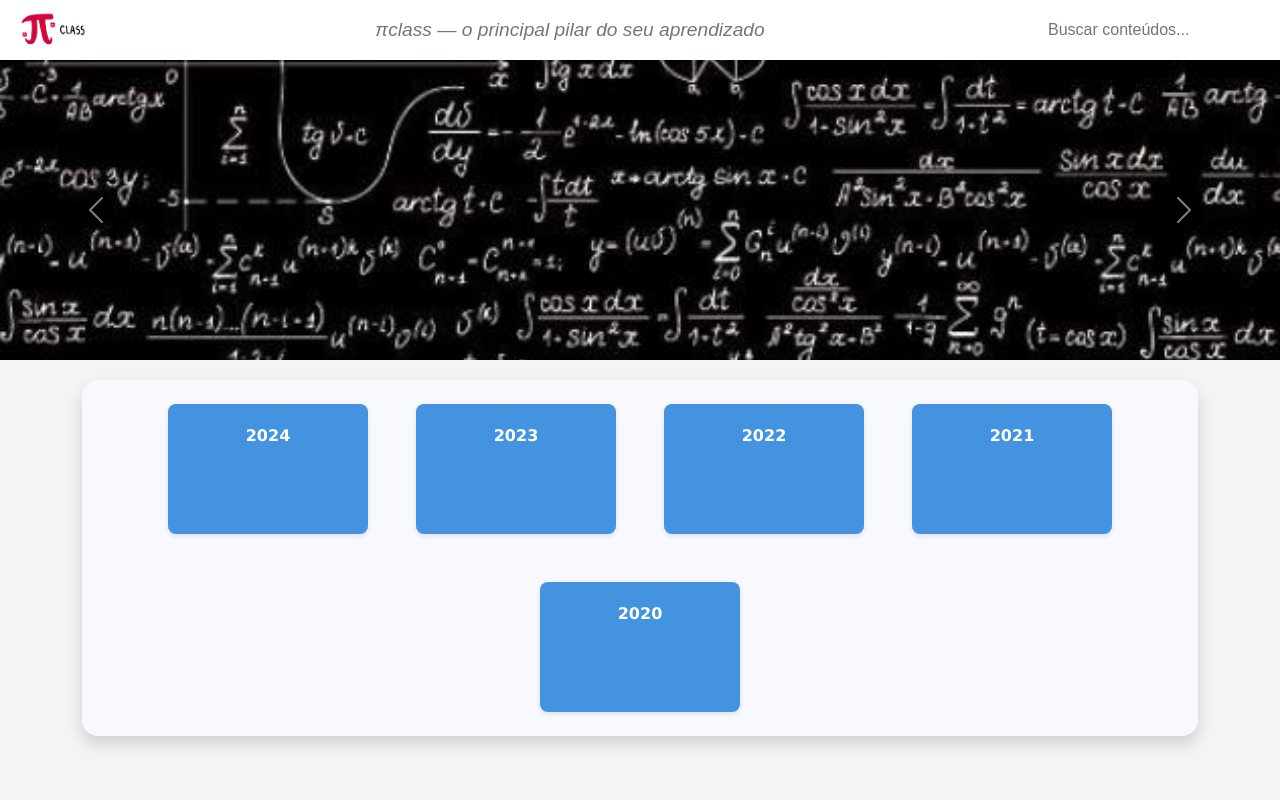
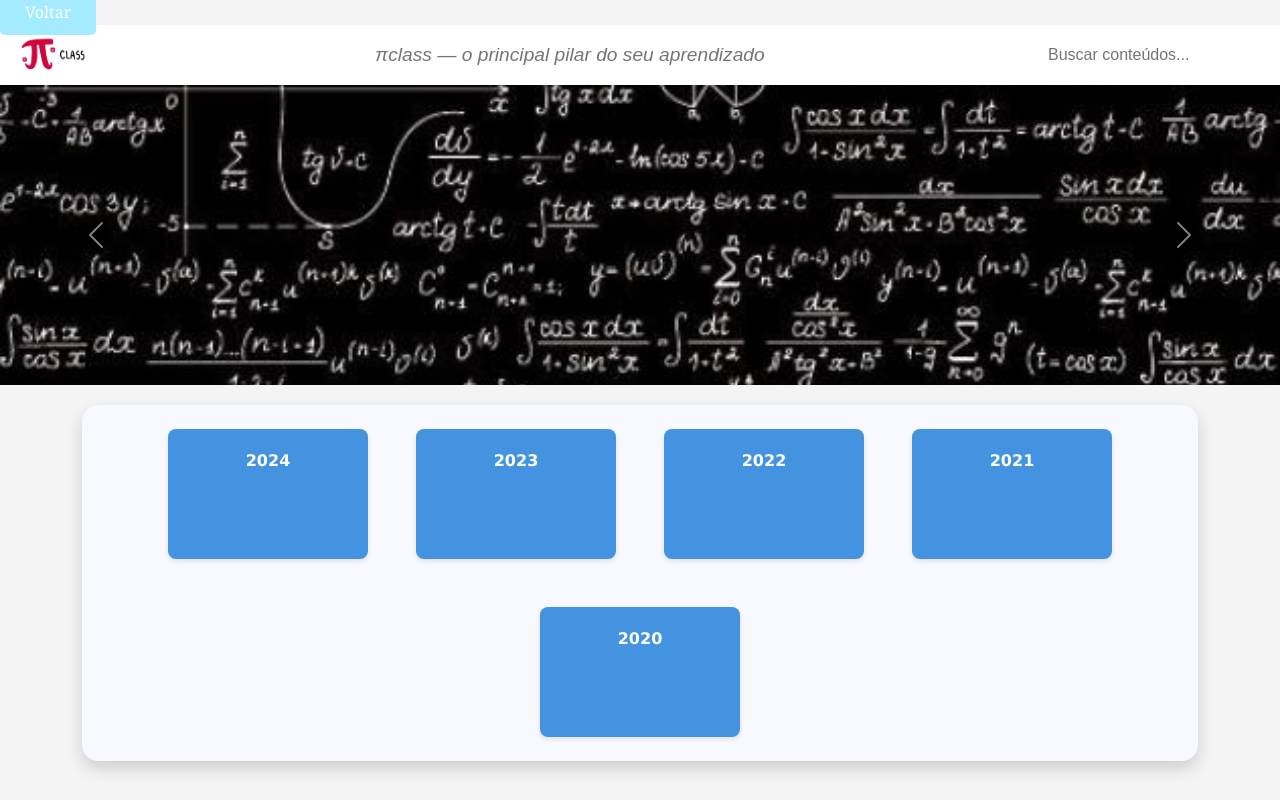
Before and after one commit to betcellen/tcc, a plain HTML site: page provasanteriores.html in a window 1280 px wide. Drawn offline with nearby package versions, Linux system fonts and the light colour scheme.

Commit message:
Update provasanteriores.html

```diff
--- a/provasanteriores.html
+++ b/provasanteriores.html
@@ -210,6 +210,11 @@
   </style>
 </head>
 <body>
+     <!-- Botão de Voltar -->
+    <div class="text-start">
+        <a href="index.html" class="btn-voltar">Voltar</a>
+    </div>
+
     <!-- Cabeçalho ///  navbar -->
   <header>
     <div class="logo-nome">
```
